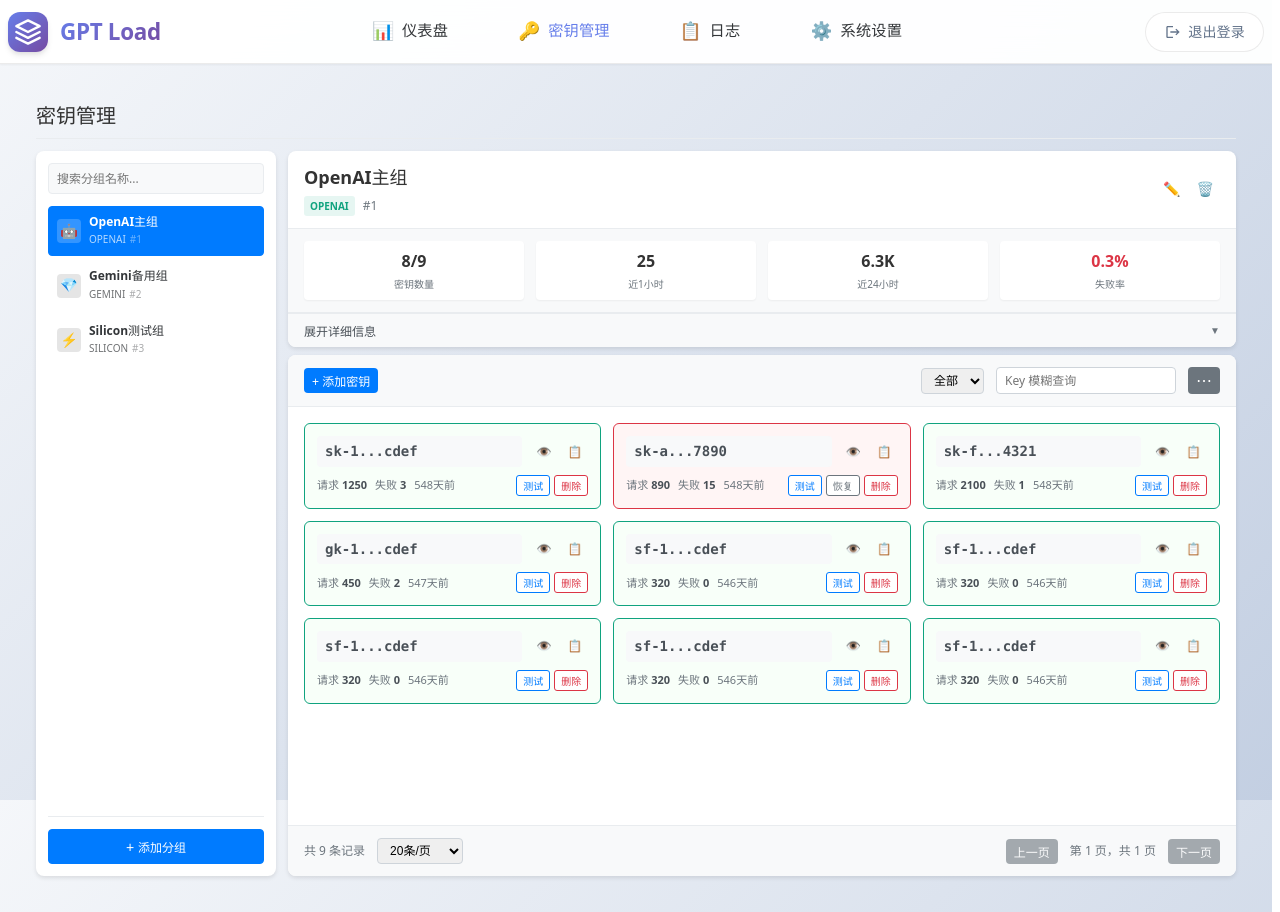
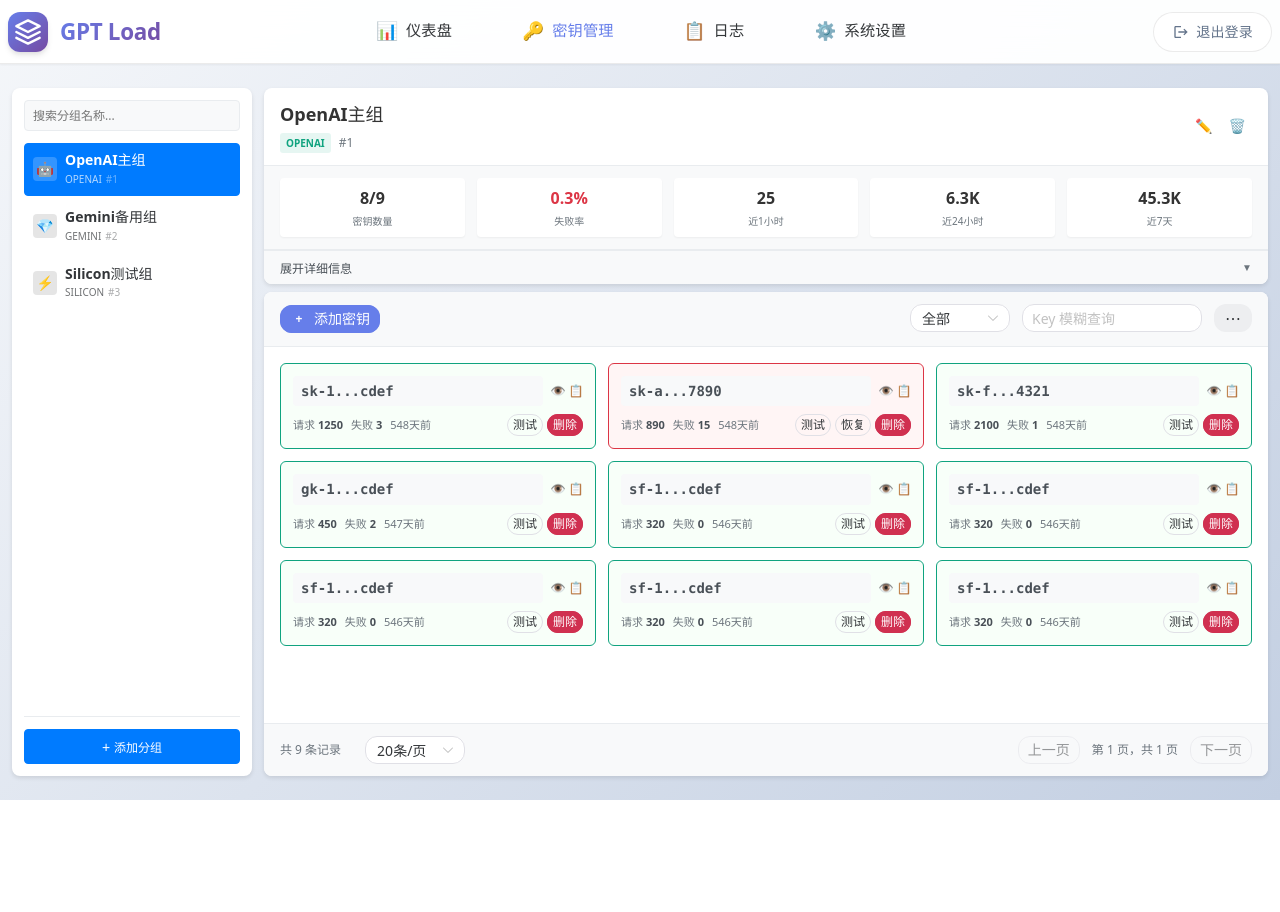
Before and after one commit to zhuzhuyule/autogateway, a Vue app in the folder web/: page /keys in a window 1280 px wide. After the commit the page ends 800 px from the top, so only its background shows below. Built offline with nearby package versions, Linux system fonts and the light colour scheme; sample sign-in values are in the browser's storage.

Commit message:
feat: web优化

```diff
--- a/web/src/assets/style.css
+++ b/web/src/assets/style.css
@@ -1,6 +1,6 @@
 :root {
-  overflow-y: scroll;
-  scrollbar-gutter: stable;
+  /* overflow-y: scroll;
+  scrollbar-gutter: stable; */
   font-family:
     "Inter",
     -apple-system,
@@ -143,18 +143,18 @@
 
 /* 美化滚动条 */
 ::-webkit-scrollbar {
-  width: 8px;
-  height: 8px;
+  width: 2px;
+  height: 2px;
 }
 
 ::-webkit-scrollbar-track {
   background: rgba(0, 0, 0, 0.05);
-  border-radius: 4px;
+  border-radius: 1px;
 }
 
 ::-webkit-scrollbar-thumb {
   background: linear-gradient(135deg, #667eea 0%, #764ba2 100%);
-  border-radius: 4px;
+  border-radius: 1px;
 }
 
 ::-webkit-scrollbar-thumb:hover {
--- a/web/src/components/Layout.vue
+++ b/web/src/components/Layout.vue
@@ -123,8 +123,9 @@
 .content-wrapper {
   max-width: 1400px;
   margin: 0 auto;
-  padding: 24px;
-  min-height: calc(100vh - 64px);
+  padding: 24px 12px;
+  height: calc(100vh - 64px);
+  overflow: auto;
 }
 
 /* 响应式设计 */
--- a/web/src/components/keys/GroupInfoCard.vue
+++ b/web/src/components/keys/GroupInfoCard.vue
@@ -93,6 +93,12 @@
             <div class="stat-label">密钥数量</div>
           </div>
           <div class="stat-item">
+            <div class="stat-value failure-rate">
+              {{ formatPercentage(stats.failure_rate_24h) }}
+            </div>
+            <div class="stat-label">失败率</div>
+          </div>
+          <div class="stat-item">
             <div class="stat-value">{{ formatNumber(stats.requests_1h) }}</div>
             <div class="stat-label">近1小时</div>
           </div>
@@ -101,10 +107,8 @@
             <div class="stat-label">近24小时</div>
           </div>
           <div class="stat-item">
-            <div class="stat-value failure-rate">
-              {{ formatPercentage(stats.failure_rate_24h) }}
-            </div>
-            <div class="stat-label">失败率</div>
+            <div class="stat-value">{{ formatNumber(stats.requests_7d) }}</div>
+            <div class="stat-label">近7天</div>
           </div>
         </div>
       </div>
@@ -304,7 +308,7 @@
 
 .stats-grid {
   display: grid;
-  grid-template-columns: repeat(4, 1fr);
+  grid-template-columns: repeat(5, 1fr);
   gap: 12px;
 }
 
--- a/web/src/components/keys/GroupList.vue
+++ b/web/src/components/keys/GroupList.vue
@@ -232,7 +232,7 @@
 
 .group-name {
   font-weight: 600;
-  font-size: 12px;
+  font-size: 14px;
   line-height: 1.2;
   margin-bottom: 2px;
   overflow: hidden;
--- a/web/src/components/keys/KeyTable.vue
+++ b/web/src/components/keys/KeyTable.vue
@@ -1,6 +1,7 @@
 <script setup lang="ts">
 import { keysApi } from "@/api/keys";
 import type { APIKey, Group } from "@/types/models";
+import { NButton, NDropdown, NEmpty, NInput, NSelect, NSpace, NSpin } from "naive-ui";
 import { computed, ref, watch } from "vue";
 
 interface Props {
@@ -16,9 +17,27 @@
 const currentPage = ref(1);
 const pageSize = ref(20);
 const totalKeys = ref(0);
-const showMoreMenu = ref(false);
 
 const totalPages = computed(() => Math.ceil(totalKeys.value / pageSize.value));
+
+// 状态过滤选项
+const statusOptions = [
+  { label: "全部", value: "all" },
+  { label: "有效", value: "valid" },
+  { label: "无效", value: "invalid" },
+];
+
+// 更多操作下拉菜单选项
+const moreOptions = [
+  { label: "复制所有 Key", key: "copyAll" },
+  { label: "复制有效 Key", key: "copyValid" },
+  { label: "复制无效 Key", key: "copyInvalid" },
+  { type: "divider" },
+  { label: "恢复所有无效 Key", key: "restoreAll" },
+  { label: "验证所有 Key", key: "validateAll" },
+  { type: "divider" },
+  { label: "清空所有无效 Key", key: "clearInvalid", props: { style: { color: "#d03050" } } },
+];
 
 watch(
   () => props.selectedGroup,
@@ -34,6 +53,30 @@
 watch([currentPage, pageSize, statusFilter, searchText], async () => {
   await loadKeys();
 });
+
+// 处理更多操作菜单
+function handleMoreAction(key: string) {
+  switch (key) {
+    case "copyAll":
+      copyAllKeys();
+      break;
+    case "copyValid":
+      copyValidKeys();
+      break;
+    case "copyInvalid":
+      copyInvalidKeys();
+      break;
+    case "restoreAll":
+      restoreAllInvalid();
+      break;
+    case "validateAll":
+      validateAllKeys();
+      break;
+    case "clearInvalid":
+      clearAllInvalid();
+      break;
+  }
+}
 
 async function loadKeys() {
   if (!props.selectedGroup) {
@@ -298,56 +341,66 @@
     <!-- 工具栏 -->
     <div class="toolbar">
       <div class="toolbar-left">
-        <button @click="addKey" class="btn btn-primary btn-sm">+ 添加密钥</button>
+        <n-button type="primary" size="small" @click="addKey">
+          <template #icon>
+            <span style="font-size: 12px">+</span>
+          </template>
+          添加密钥
+        </n-button>
       </div>
       <div class="toolbar-right">
-        <div class="filter-group">
-          <select v-model="statusFilter" class="filter-select">
-            <option value="all">全部</option>
-            <option value="valid">有效</option>
-            <option value="invalid">无效</option>
-          </select>
-        </div>
-        <div class="filter-group">
-          <input v-model="searchText" type="text" placeholder="Key 模糊查询" class="search-input" />
-        </div>
-        <div class="more-actions">
-          <button @click="showMoreMenu = !showMoreMenu" class="btn btn-secondary btn-sm">
-            <span class="more-icon">⋯</span>
-          </button>
-          <div v-if="showMoreMenu" class="more-menu">
-            <button @click="copyAllKeys" class="menu-item">复制所有 Key</button>
-            <button @click="copyValidKeys" class="menu-item">复制有效 Key</button>
-            <button @click="copyInvalidKeys" class="menu-item">复制无效 Key</button>
-            <div class="menu-divider" />
-            <button @click="restoreAllInvalid" class="menu-item">恢复所有无效 Key</button>
-            <button @click="validateAllKeys" class="menu-item">验证所有 Key</button>
-            <div class="menu-divider" />
-            <button @click="clearAllInvalid" class="menu-item danger">清空所有无效 Key</button>
-          </div>
-        </div>
+        <n-space :size="12">
+          <n-select
+            v-model:value="statusFilter"
+            :options="statusOptions"
+            size="small"
+            style="width: 100px"
+          />
+          <n-input
+            v-model:value="searchText"
+            placeholder="Key 模糊查询"
+            size="small"
+            style="width: 180px"
+          />
+          <n-dropdown :options="moreOptions" trigger="click" @select="handleMoreAction">
+            <n-button size="small" secondary>
+              <template #icon>
+                <span style="font-size: 16px; font-weight: bold">⋯</span>
+              </template>
+            </n-button>
+          </n-dropdown>
+        </n-space>
       </div>
     </div>
 
     <!-- 密钥卡片网格 -->
     <div class="keys-grid-container">
-      <div v-if="loading" class="loading-state">
-        <div class="loading-spinner">加载中...</div>
-      </div>
-      <div v-else-if="keys.length === 0" class="empty-state">
-        <div class="empty-text">没有找到匹配的密钥</div>
+      <n-spin :show="loading">
+        <div v-if="keys.length === 0 && !loading" class="empty-container">
+          <n-empty description="没有找到匹配的密钥" />
         </div>
         <div v-else class="keys-grid">
-        <div v-for="key in keys" :key="key.id" class="key-card" :class="getStatusClass(key.status)">
+          <div
+            v-for="key in keys"
+            :key="key.id"
+            class="key-card"
+            :class="getStatusClass(key.status)"
+          >
             <!-- 主要信息行：Key + 快速操作 -->
             <div class="key-main">
               <div class="key-section">
                 <span class="key-text" :title="key.key_value">{{ maskKey(key.key_value) }}</span>
                 <div class="quick-actions">
-                <button @click="toggleKeyVisibility(key)" class="quick-btn" title="显示/隐藏">
-                  👁️
-                </button>
-                <button @click="copyKey(key)" class="quick-btn" title="复制">📋</button>
+                  <n-button size="tiny" text @click="toggleKeyVisibility(key)" title="显示/隐藏">
+                    <template #icon>
+                      <span style="font-size: 12px">👁️</span>
+                    </template>
+                  </n-button>
+                  <n-button size="tiny" text @click="copyKey(key)" title="复制">
+                    <template #icon>
+                      <span style="font-size: 12px">📋</span>
+                    </template>
+                  </n-button>
                 </div>
               </div>
             </div>
@@ -368,48 +421,54 @@
                 </span>
               </div>
               <div class="key-actions">
-              <button @click="testKey(key)" class="action-btn primary">测试</button>
-              <button
+                <n-button size="tiny" @click="testKey(key)" title="测试密钥">测试</n-button>
+                <n-button
                   v-if="key.status !== 'active'"
+                  size="tiny"
                   @click="restoreKey(key)"
-                class="action-btn secondary"
+                  title="恢复密钥"
                 >
                   恢复
-              </button>
-              <button @click="deleteKey(key)" class="action-btn danger">删除</button>
+                </n-button>
+                <n-button size="tiny" type="error" @click="deleteKey(key)" title="删除密钥">
+                  删除
+                </n-button>
               </div>
             </div>
           </div>
         </div>
+      </n-spin>
     </div>
 
     <!-- 分页 -->
     <div class="pagination-container">
       <div class="pagination-info">
         <span>共 {{ totalKeys }} 条记录</span>
-        <select v-model="pageSize" @change="changePageSize(pageSize)" class="page-size-select">
-          <option :value="10">10条/页</option>
-          <option :value="20">20条/页</option>
-          <option :value="50">50条/页</option>
-          <option :value="100">100条/页</option>
-        </select>
+        <n-select
+          v-model:value="pageSize"
+          :options="[
+            { label: '10条/页', value: 10 },
+            { label: '20条/页', value: 20 },
+            { label: '50条/页', value: 50 },
+            { label: '100条/页', value: 100 },
+          ]"
+          size="small"
+          style="width: 100px; margin-left: 12px"
+          @update:value="changePageSize"
+        />
       </div>
       <div class="pagination-controls">
-        <button
-          @click="changePage(currentPage - 1)"
-          :disabled="currentPage <= 1"
-          class="btn btn-secondary btn-sm"
-        >
+        <n-button size="small" :disabled="currentPage <= 1" @click="changePage(currentPage - 1)">
           上一页
-        </button>
+        </n-button>
         <span class="page-info">第 {{ currentPage }} 页，共 {{ totalPages }} 页</span>
-        <button
+        <n-button
+          size="small"
+          :disabled="currentPage >= totalPages"
           @click="changePage(currentPage + 1)"
-          :disabled="currentPage >= totalPages"
-          class="btn btn-secondary btn-sm"
         >
           下一页
-        </button>
+        </n-button>
       </div>
     </div>
   </div>
--- a/web/src/views/Dashboard.vue
+++ b/web/src/views/Dashboard.vue
@@ -5,10 +5,10 @@
 
 <template>
   <div class="dashboard-container">
-    <div class="dashboard-header">
+    <!-- <div class="dashboard-header">
       <h2 class="dashboard-title">仪表盘</h2>
       <p class="dashboard-subtitle">系统概览与实时监控</p>
-    </div>
+    </div> -->
 
     <div class="dashboard-content">
       <base-info-card />
--- a/web/src/views/Keys.vue
+++ b/web/src/views/Keys.vue
@@ -41,13 +41,7 @@
 
 <template>
   <div class="keys-container">
-    <!-- 页面头部更紧凑 -->
-    <div class="page-header">
-      <h2 class="page-title">密钥管理</h2>
-    </div>
-
     <div class="keys-content">
-      <!-- 左侧分组列表，宽度减少到20% -->
       <div class="sidebar">
         <group-list
           :groups="groups"
@@ -76,10 +70,10 @@
 
 <style scoped>
 .keys-container {
-  padding: 12px;
-  max-width: 1600px;
-  margin: 0 auto;
-  height: 100vh;
+  /* padding: 12px 0; */
+  /* max-width: 1600px; */
+  /* margin: 0 auto; */
+  height: 100%;
   display: flex;
   flex-direction: column;
 }
```
Also changed, not shown: web/src/views/Settings.vue (+8 -8 lines). Lines whose indentation alone changed are shown as unchanged.
